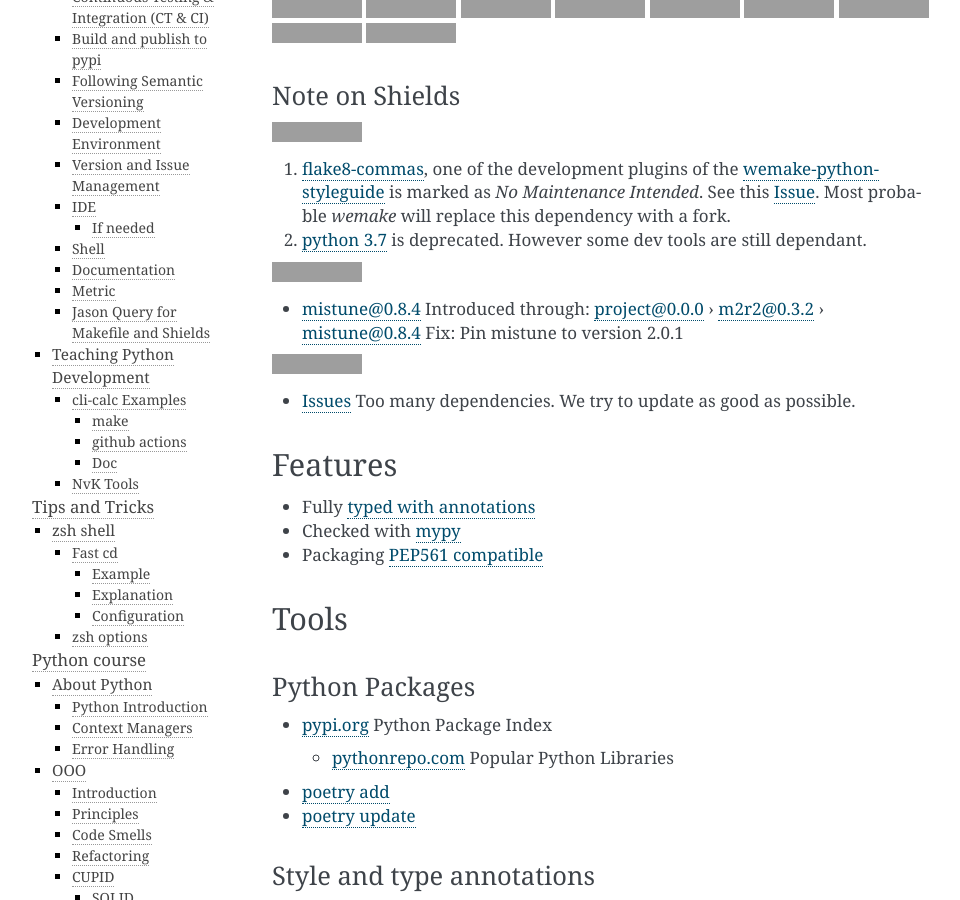
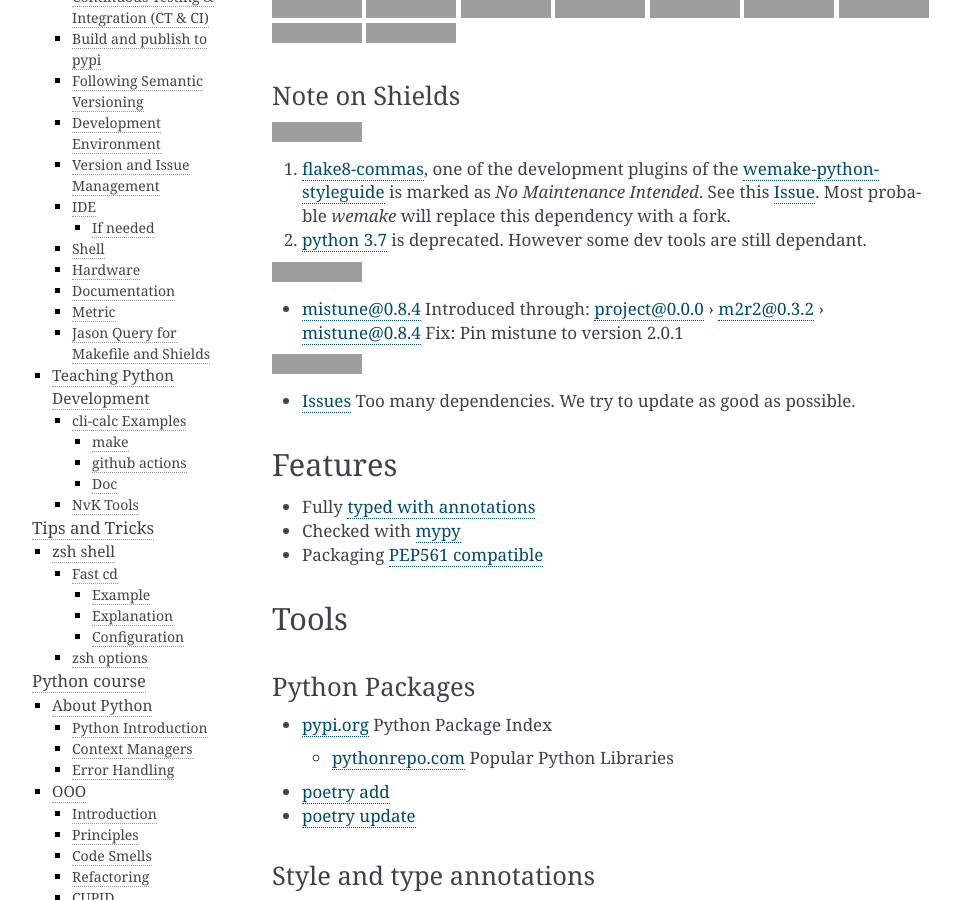
Before and after one commit to cruisen/cli-calc, a Sphinx documentation site: the page built from docs/extras/develop.md, in a window 1280 px wide and 900 px high, scrolled down 449 px, cut to the strip 0-900 px from the top of the window. Shown: the whole strip, without its empty margins (148-1108 px from the left). Built offline with Sphinx 7.4.7, drawn with Linux system fonts in a browser that asks for light colours; some of the changed text lies outside the part shown; grey boxes are pictures that could not be loaded.

Commit message:
Update develop.md.

```diff
--- a/docs/extras/develop.md
+++ b/docs/extras/develop.md
@@ -176,6 +176,9 @@ Integration as in: Deployment and Integration testing.
   * [zsh](https://github.com/ohmyzsh/ohmyzsh/wiki/Installing-ZSH#how-to-install-zsh-on-many-platforms)
   * [MAC config](https://chiamakaikeanyi.dev/how-to-configure-your-macos-terminal-with-zsh-like-a-pro/)
 
+### Hardware
+* [Mac Dev Setup [video]](https://youtu.be/5eSaJGSGLs0)
+
 ### Documentation
 * [Markdown](https://www.markdownguide.org/basic-syntax/) lightweight markup language
   * [Markdown to PDF (online)](https://dillinger.io/)
```
Also changed, not shown: 8 other files.
